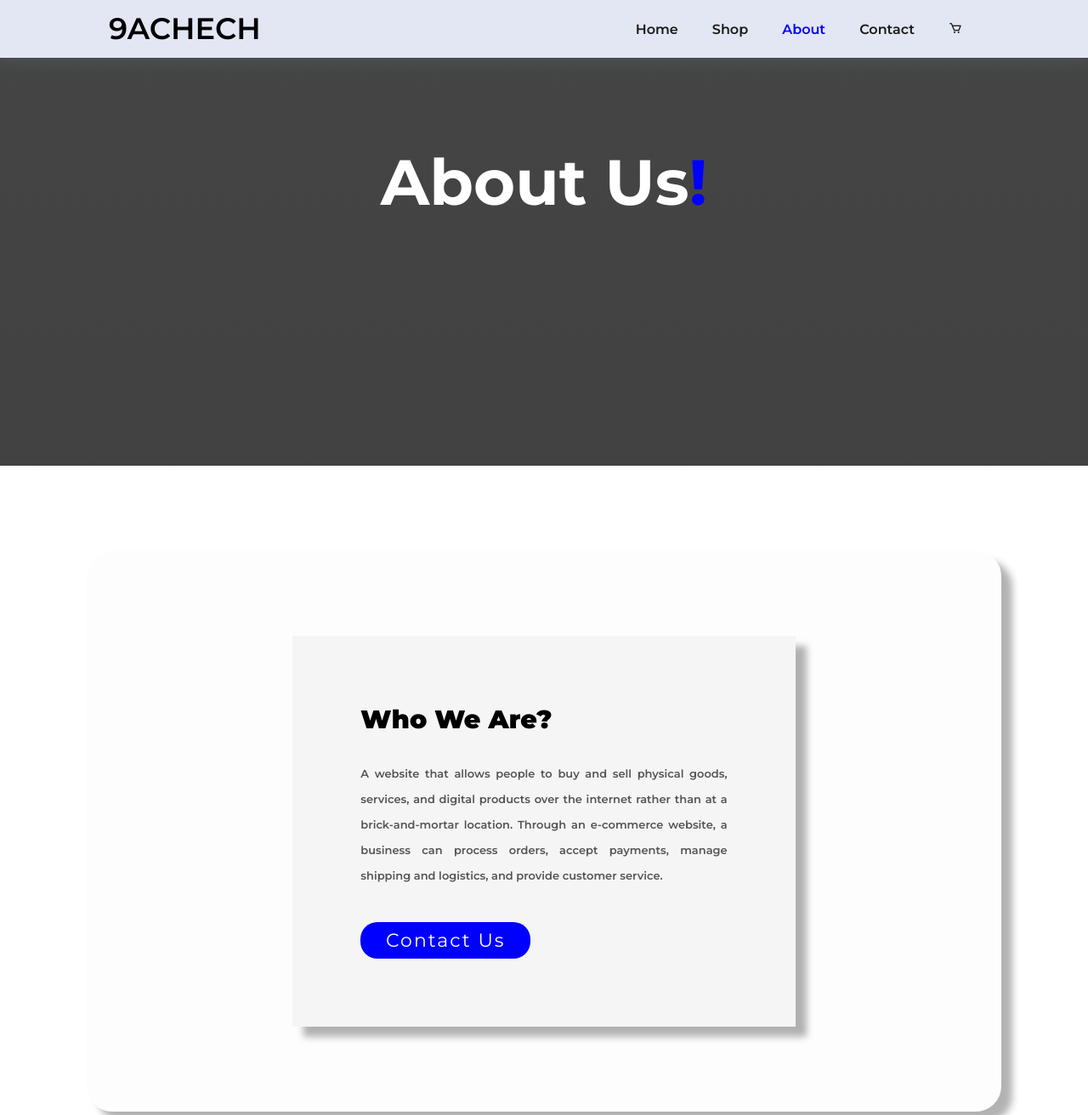
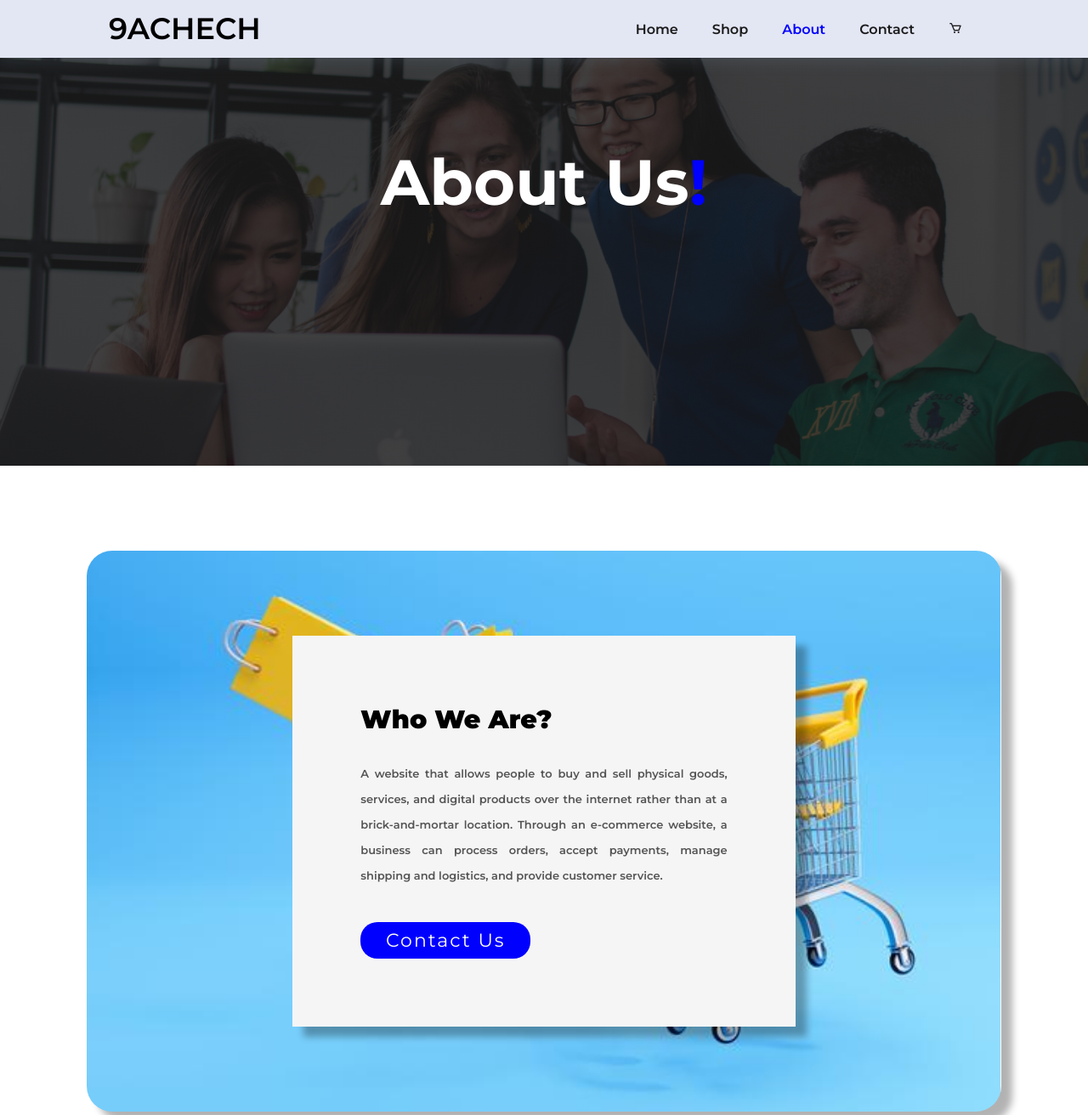
Before and after one commit to hamzamestiri/9achech, a plain HTML site: page about.html in a window 1280 px wide. Shown: the top 1312 px of the page at 85% size. Drawn offline with nearby package versions, Linux system fonts and the light colour scheme.

Commit message:
Update about.css

```diff
--- a/about.css
+++ b/about.css
@@ -1,7 +1,7 @@
 #main-home{
     text-align: center;
     font-size: 50px;
-    background-image:linear-gradient(rgba(22, 22, 22, 0.8),rgba(19, 18, 18, 0.8)) ,url("../ecommerce-mrewel/bgaboutus.jpg");
+    background-image:linear-gradient(rgba(22, 22, 22, 0.8),rgba(19, 18, 18, 0.8)) ,url("bgaboutus.jpg");
     width: 100%;
     height: 60vh;
     background-size: cover;
@@ -13,7 +13,7 @@
     color: blue;
 }
 .about{
-    background: url("../ecommerce-mrewel/whoarewe.jpg") no-repeat left;
+    background: url("whoarewe.jpg") no-repeat left;
     background-size: 100%;
     background-color: #fdfdfd;
     overflow: hidden;
```
